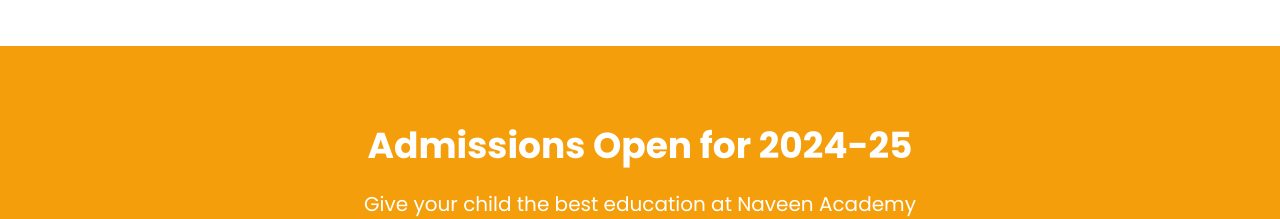
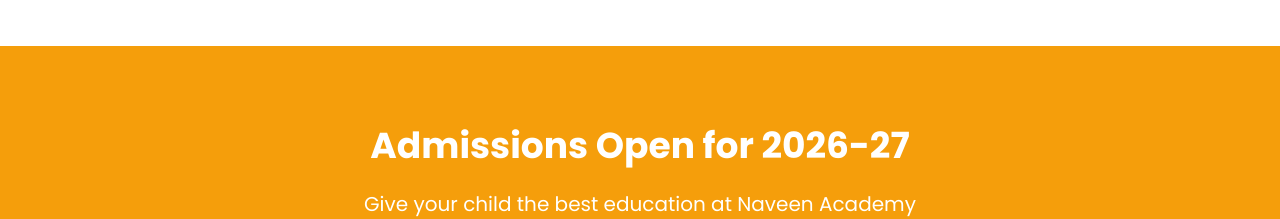
Before and after one commit to suryajani283-droid/NAVEEN-ACADEMY, a Next.js app: page / in a window 1280 px wide. Shown: the part 3860-4079 px from the top of the page. Built offline with nearby package versions, Linux system fonts and the light colour scheme.

Commit message:
Update page.js

```diff
--- a/app/page.js
+++ b/app/page.js
@@ -316,7 +316,7 @@
             transition={{ duration: 0.5 }}
           >
             <h2 className="text-3xl md:text-4xl font-bold text-white mb-6">
-              Admissions Open for 2024-25
+              Admissions Open for 2026-27
             </h2>
             <p className="text-xl text-white mb-8">
               Give your child the best education at Naveen Academy
```
